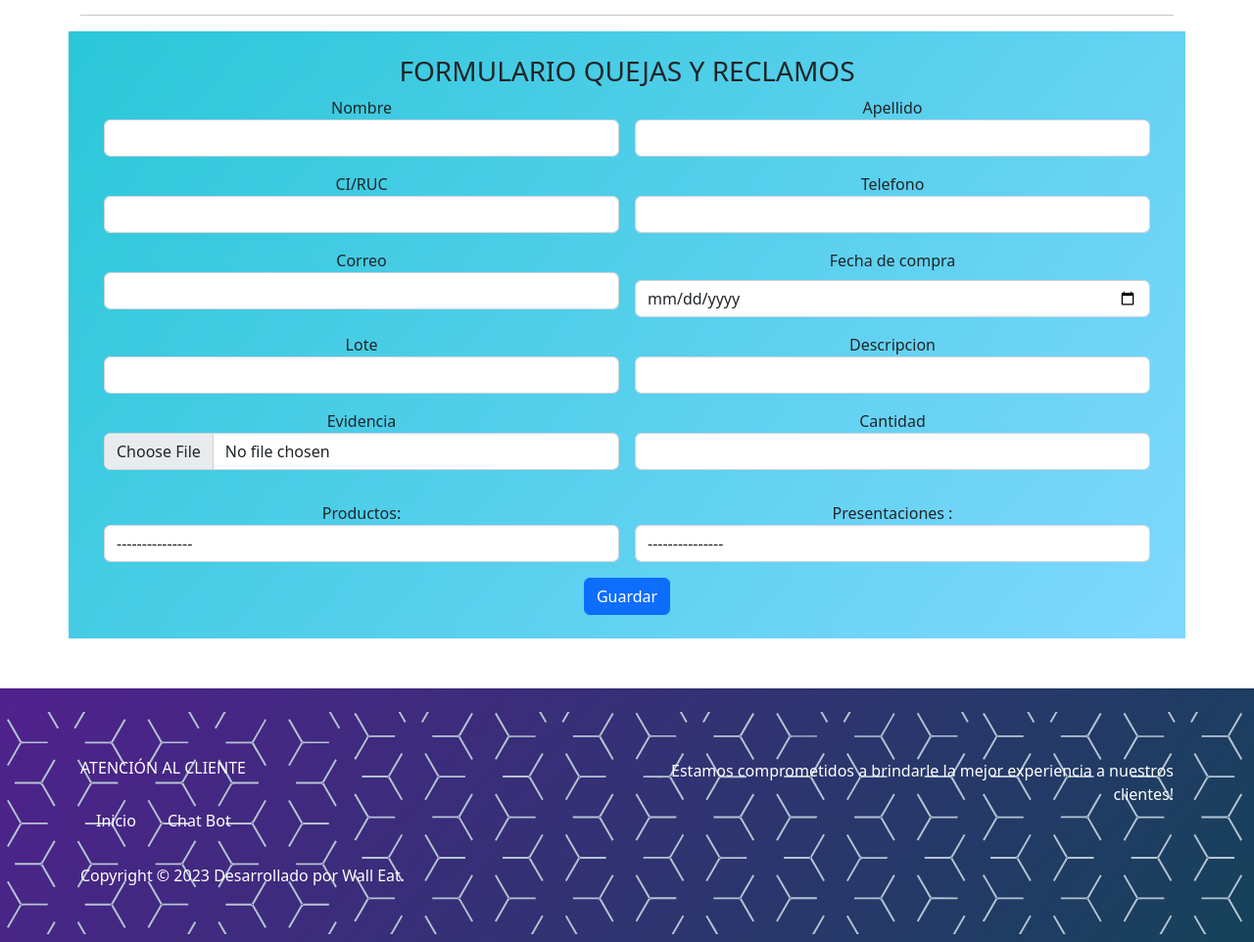
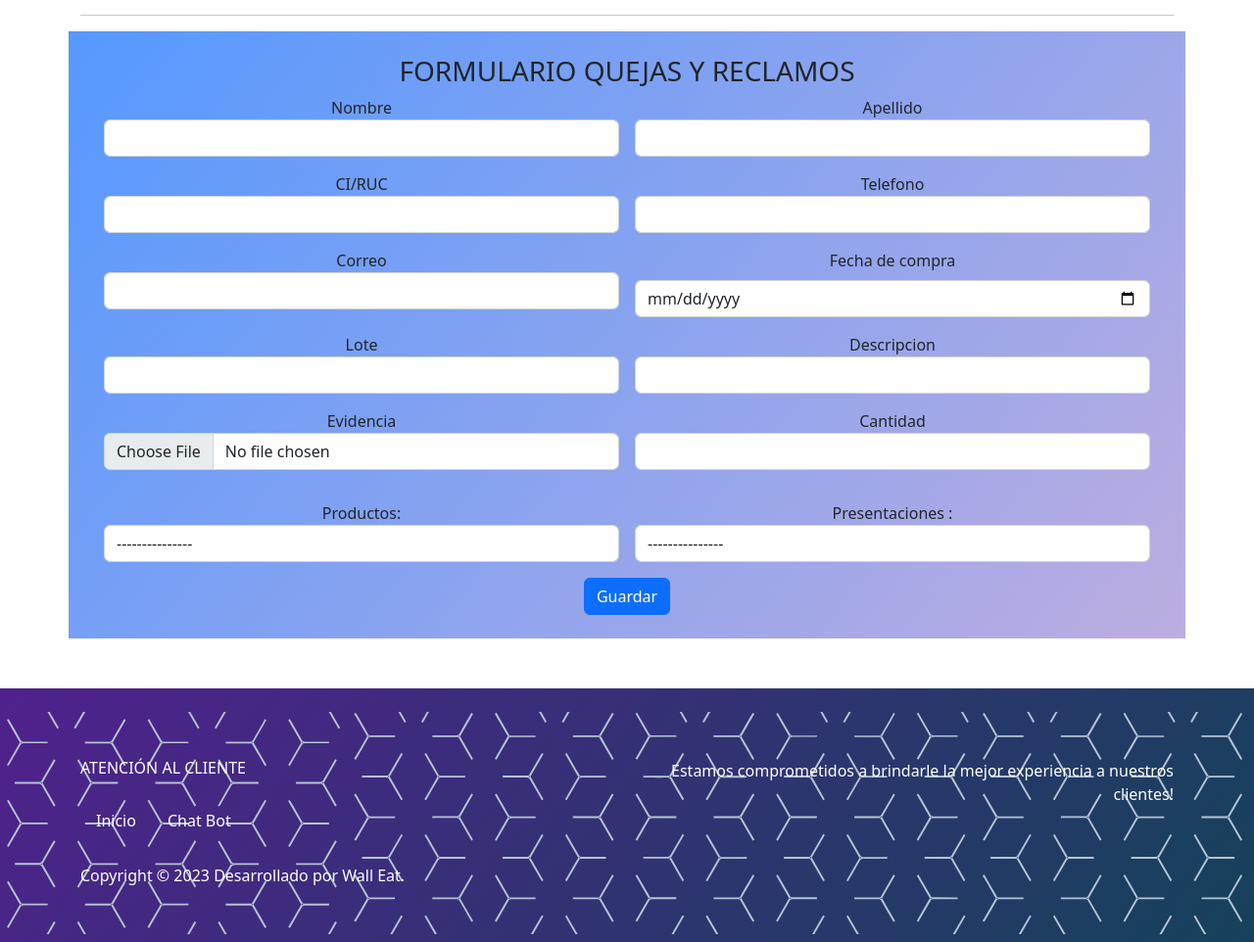
Before and after one commit to ggarciap3/V.3-Tesis, a Django app: template templates/vista_ingresopq.html in a window 1280 px wide. Shown: the part 472-1434 px from the top of the page at 98% size. Run offline with Django 4.2, Linux system fonts and the light colour scheme; the template is opened without the code that fills it, so the values that code supplies are empty.

Commit message:
Color de formulario

```diff
--- a/templates/vista_ingresopq.html
+++ b/templates/vista_ingresopq.html
@@ -40,7 +40,7 @@
 
   <hr>
 
-  <div class="row align-items-start p-4 bg-#e1f5fe" style="background: linear-gradient(310deg,#80d8ff,#2ac7d8)">
+  <div class="row align-items-start p-4 bg-#e1f5fe" style="background: linear-gradient(310deg,#bdade0,#59f)">
     <div class="col">
       <h3>FORMULARIO QUEJAS Y RECLAMOS </h3>
       <form action="/registroIngresopqs/{{verTipospq.id}}" method="post" class="row g-3" enctype="multipart/form-data">{% csrf_token %}
```
